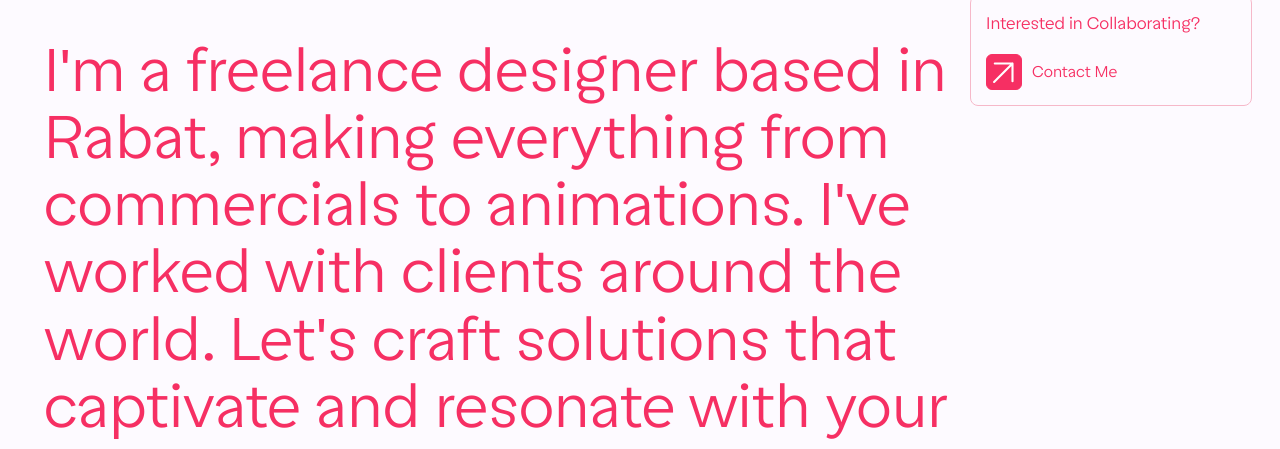
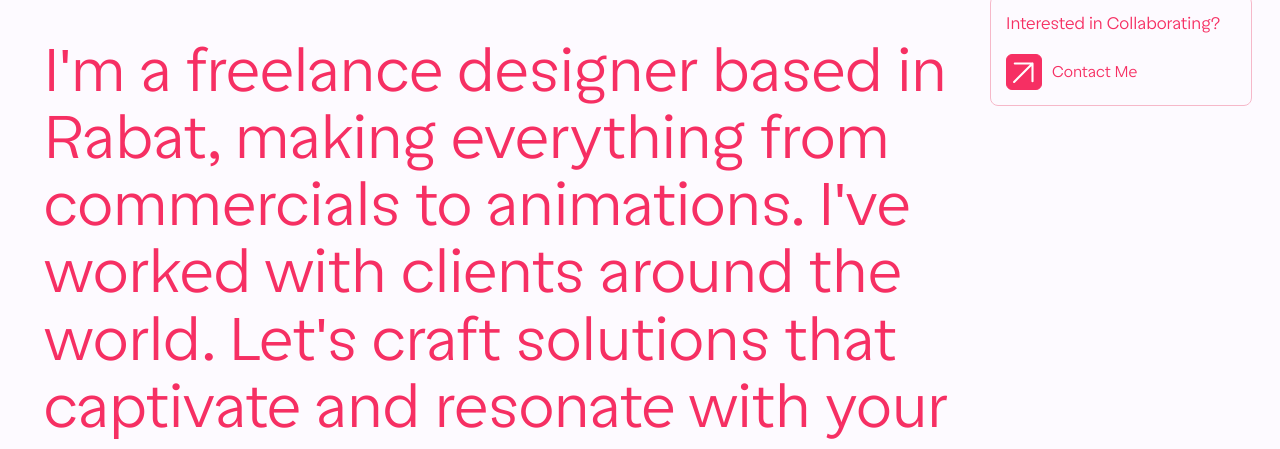
Before and after one commit to ousstwo/html-css-js-portfolio-website, a website: page index.html in a window 1280 px wide. Shown: the part 54-503 px from the top of the page. Drawn offline with nearby package versions, Linux system fonts and the light colour scheme; files whose address does not match are found by name.

Commit message:
Content update

```diff
--- a/mediaqueries.css
+++ b/mediaqueries.css
@@ -7,7 +7,7 @@
     }
 
     #right-widget {
-        width: 320px;
+        width: 300px;
     }
 }
 
@@ -19,7 +19,7 @@
     }
 
     #right-widget {
-        width: 320px;
+        width: 300px;
     }
 }
 
--- a/style.css
+++ b/style.css
@@ -221,7 +221,6 @@ background-color: var(--color-muted); /* CXhange to your desired underline color
     font-family: 'Easy grotesk', sans-serif;
     font-size: 0.35rem;
     box-sizing: border-box;
-    width: 15vw;
     height: 20vh; /* Adjust the height as needed */
     position: fixed;
     right: 0px;
```
